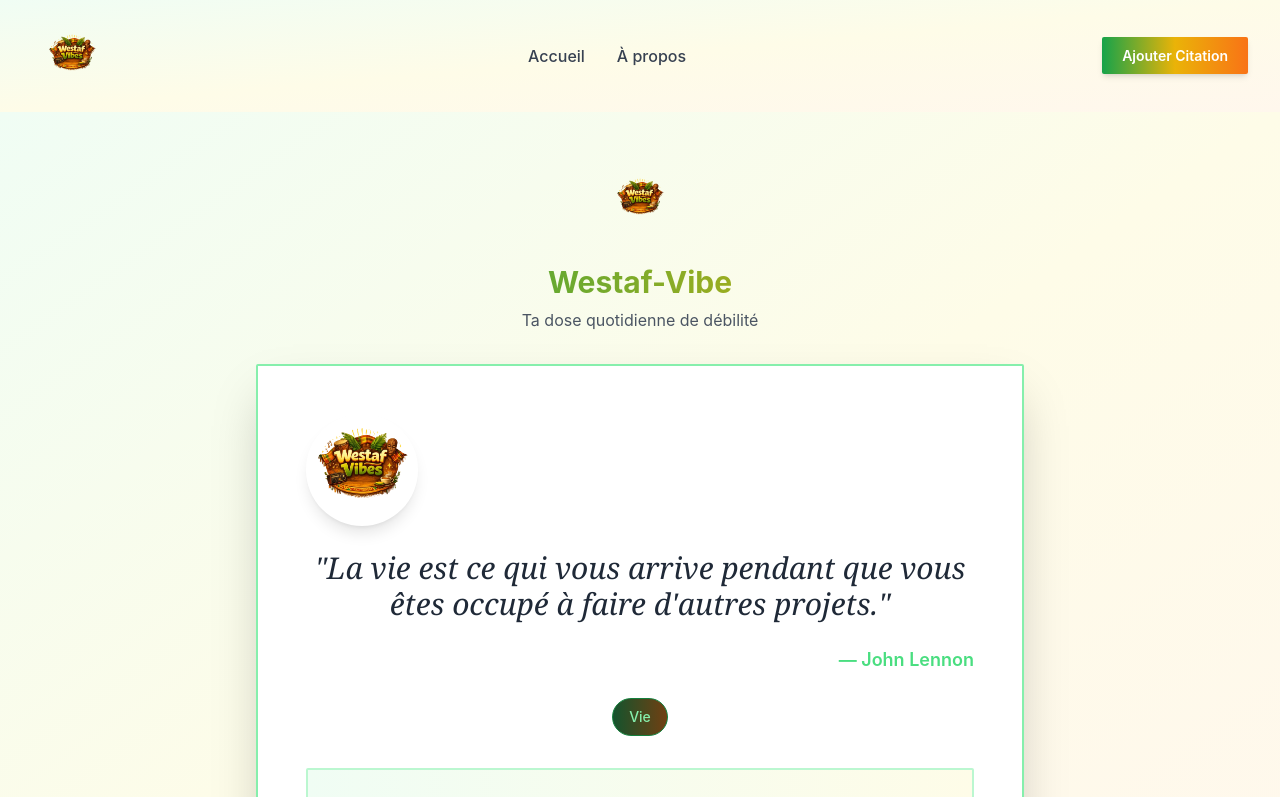
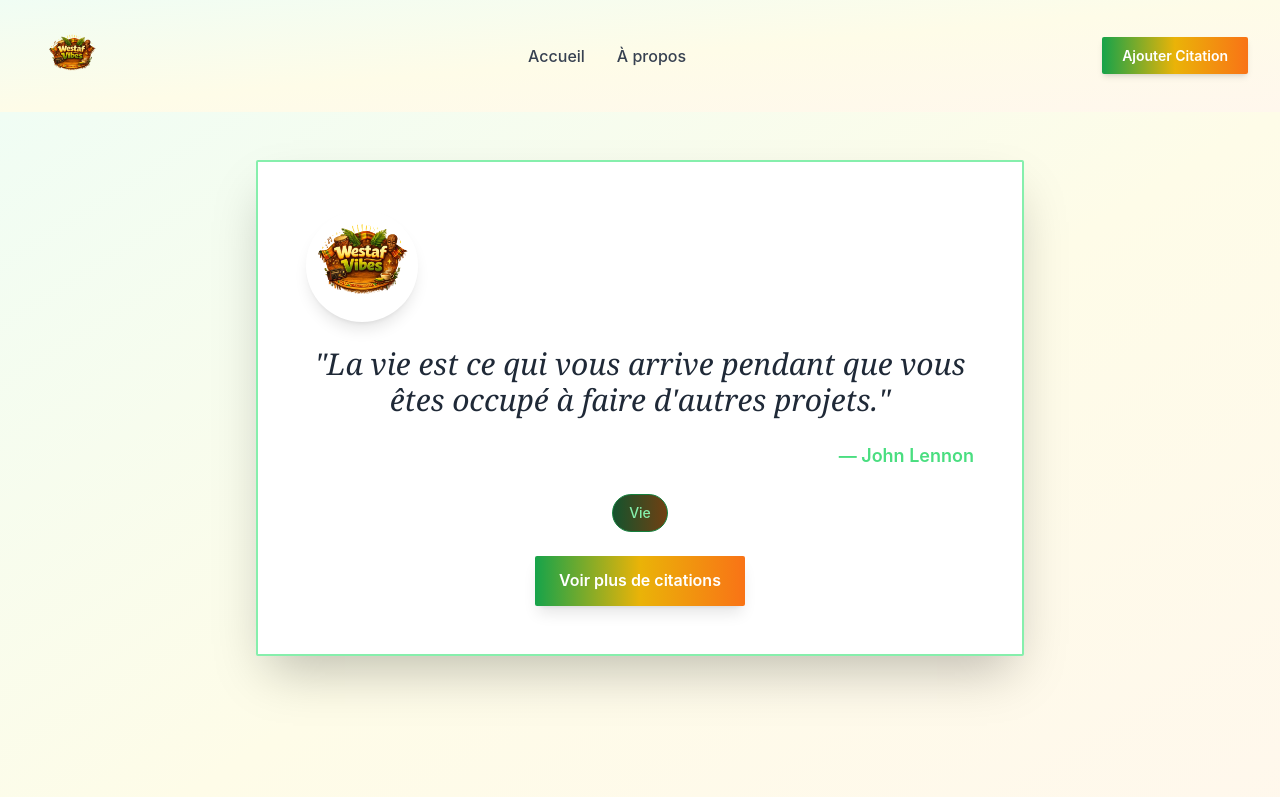
Before and after one commit to MrSiuuu/citation, a Vue app: page /quote/1 in a window 1280 px wide. Shown: the top 797 px of the page. Built offline with nearby package versions, Linux system fonts and the light colour scheme.

Commit message:
amelioration link encore

```diff
--- a/src/views/QuoteView.vue
+++ b/src/views/QuoteView.vue
@@ -2,21 +2,6 @@
   <div class="min-h-screen bg-gradient-to-br from-green-50 via-yellow-50 to-orange-50 py-12">
     <div class="container mx-auto px-4">
       <div class="max-w-3xl mx-auto">
-        <!-- Logo et titre -->
-        <div class="text-center mb-8">
-          <RouterLink to="/" class="inline-block mb-4">
-            <img
-              src="/favicon1.png"
-              alt="Westaf-Vibe Logo"
-              class="w-20 h-20 mx-auto object-contain hover:scale-110 transform transition-all duration-300"
-            />
-          </RouterLink>
-          <h1 class="text-2xl sm:text-3xl font-bold bg-gradient-to-r from-green-600 to-yellow-500 bg-clip-text text-transparent mb-2">
-            Westaf-Vibe
-          </h1>
-          <p class="text-sm sm:text-base text-gray-600">Ta dose quotidienne de débilité</p>
-        </div>
-
         <!-- Citation -->
         <div v-if="quote" class="bg-white border-2 border-green-300 rounded-sm shadow-2xl p-8 md:p-12 transform transition-all duration-500">
           <!-- Logo du site -->
@@ -41,22 +26,19 @@
           </p>
 
           <!-- Catégorie -->
-          <div class="text-center mb-8">
+          <div class="text-center mb-6">
             <span class="inline-block px-4 py-2 bg-gradient-to-r from-green-900 to-yellow-900 text-green-300 rounded-full text-sm font-medium border border-green-700">
               {{ quote.category }}
             </span>
           </div>
 
-          <!-- Message de redirection -->
-          <div class="bg-gradient-to-r from-green-50 to-yellow-50 border-2 border-green-200 rounded-sm p-6 text-center">
-            <p class="text-gray-700 mb-4">
-              Découvrez des milliers d'autres citations inspirantes sur
-            </p>
+          <!-- Bouton retour simple -->
+          <div class="text-center">
             <RouterLink
               to="/"
               class="inline-block bg-gradient-to-r from-green-600 via-yellow-500 to-orange-500 hover:from-green-700 hover:via-yellow-600 hover:to-orange-600 text-white px-6 py-3 rounded-sm font-semibold hover:scale-105 transform transition-all duration-300 shadow-lg hover:shadow-xl"
             >
-              Visiter Westaf-Vibe
+              Voir plus de citations
             </RouterLink>
           </div>
         </div>
```
